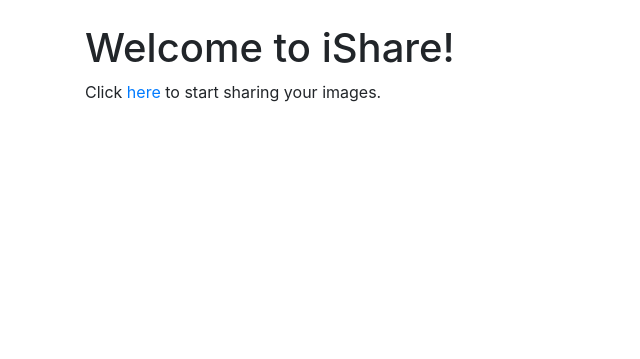
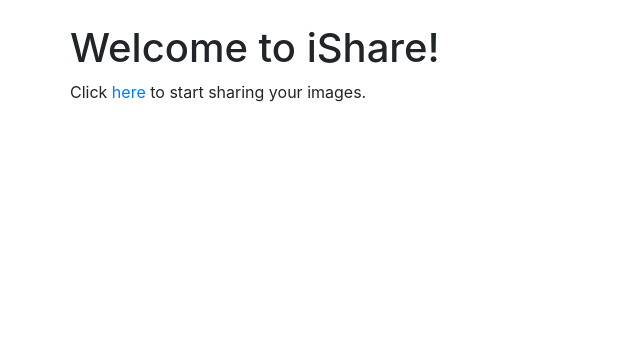
Before and after one commit to xinyuwen101/django_image, a Django app: page / in a window 1280 px wide. Shown: the part 61-420 px from the top of the page, without its empty margins (0-640 px from the left). Run offline with Django 3.2, Linux system fonts and the light colour scheme; the visitor is signed in with stand-in values (Sample User, id 1); some libraries are stand-ins or nearby versions.

Commit message:
Update base.html

```diff
--- a/templates/base.html
+++ b/templates/base.html
@@ -42,7 +42,8 @@
                     <a class="nav-link text-light" href="{% url "images:image_list" %}">Images</a>
                 </li>
                 <li class="nav-item">
-                    <a class="nav-link text-light" href="{% url "account:profile" request.user.username %}">My profile</a>
+                    <a class="nav-link text-light" href="{% url "account:profile" request.user.username %}">My
+                        profile</a>
                 </li>
                 </li>
                 <li class="nav-item">
@@ -83,14 +84,12 @@
     </div>
 </nav>
 
-<!-- Main content-->
+<!-- Main content -->
 <div class="container">
     <div class="row">
-        <div class="col-md-9">
-            <div id="main">
-                {% block content %}
-                {% endblock %}
-            </div>
+        <div id="main">
+            {% block content %}
+            {% endblock %}
         </div>
     </div>
 </div>
```
